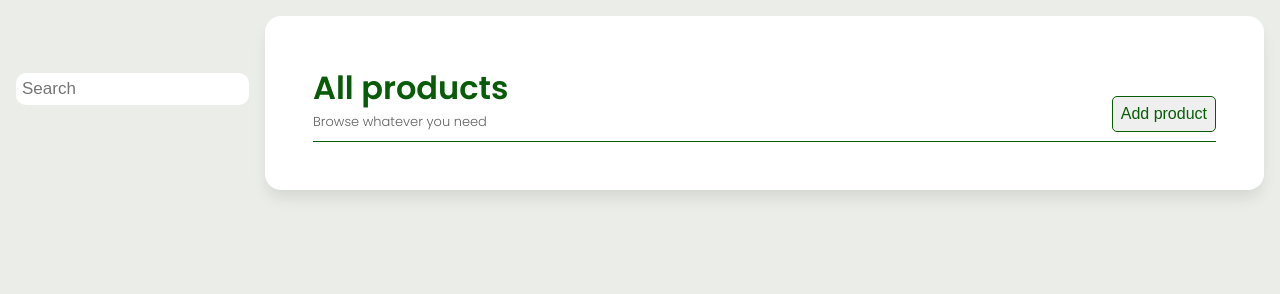
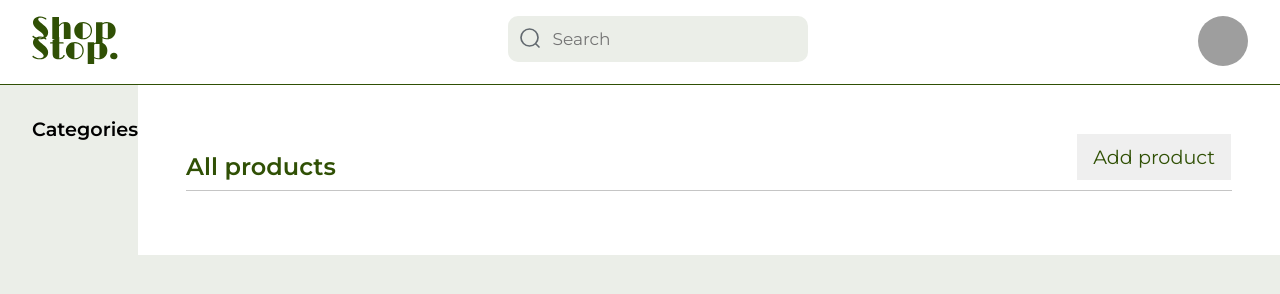
Before and after one commit to kannchann/restAPI, a website: page index.html in a window 1280 px wide. Drawn offline with Linux system fonts and the light colour scheme; no server answers; grey boxes are pictures that could not be loaded.

Commit message:
ui maintenance

```diff
--- a/index.html
+++ b/index.html
@@ -22,7 +22,7 @@
 
           <form class="add-product-form" id="form">
             <div class="form-control">
-              <label for="title">Product Name</label>
+              <label for="title">Product Title</label>
               <input type="text" name="" id="title" />
               <small></small>
             </div>
@@ -39,28 +39,37 @@
             <div class="form-control">
               <label for="thumbnail">Product thumbnail</label>
               <input type="file" name="" id="thumbnail" />
-              <small style="display: block;"></small>
+              <small style="display: block"></small>
             </div>
-
 
             <input class="button" id="submit" type="submit" value="Submit" />
           </form>
         </div>
       </section>
       <div class="overlay hidden"></div>
-      <nav class="sidebar">
-        <div class="profile"><img src="" alt="" /></div>
+
+      <nav>
+        <div>
+          <img src="src/assets/logo.svg" alt="">
+        </div>
         <div class="search-container">
+          <img src="src/assets/search-icon.svg">
           <input id="search" type="text" placeholder="Search" name="search" />
         </div>
+         <div class="profile"><img src="src/assets/profile-photo.jpg" alt=""></div>
+
+      </nav>
+      <section class="main-part">
+        <aside class="sidebar">
+          <h2>Categories</h2>
           <div class="category-buttons"></div>
-      </nav>
+        </aside>
+
 
         <div class="result-container">
           <div class="heading">
             <div>
               <h1>All products</h1>
-            <p>Browse whatever you need</p>
             </div>
             <div>
               <button class="button add-product-button">Add product</button>
@@ -69,6 +78,8 @@
 
           <div class="product-list"></div>
         </div>
+
+      </section>
     </main>
 
     <script src="index.js"></script>
--- a/index.js
+++ b/index.js
@@ -55,7 +55,7 @@ const productRender = (products) => {
     .map(
       (product) => `
         <div  class=product onclick= "handleProductClick(event)" data-id= ${product.id}>
-        <img loading="lazy" src=${product.thumbnail}>
+        <div class="image-container"> <img loading="lazy" src=${product.images[0]}></div>
         <div class=productDesc>
         <p>${product.title}</p>
         <p>Price: $${product.price}</p></div>
--- a/productDetails.js
+++ b/productDetails.js
@@ -98,3 +98,6 @@ backButton.addEventListener("click",()=> {
 
   window.location.href = `index.html`;
 });
+
+
+document.querySelector.getElementBy
--- a/src/stylesheets/abstracts/_variables.scss
+++ b/src/stylesheets/abstracts/_variables.scss
@@ -1,3 +1,6 @@
 $primary: rgb(235, 238, 232);
+$primary-dark: #305005;
+$underline: #C5C5C5;
+$white: #FFFFFF;
 $secondary:rgb(8, 92, 8);
 $grey : rgb(97, 97, 97);
--- a/src/stylesheets/base/_base.scss
+++ b/src/stylesheets/base/_base.scss
@@ -1,6 +1,6 @@
 @use 'abstracts' as *;
 body{
-    font-family: "Poppins", sans-serif;
+    font-family: "Montserrat", sans-serif;
     background-color: $primary;
     max-width: 1600px;
     margin: 0 auto;
--- a/src/stylesheets/base/_typography.scss
+++ b/src/stylesheets/base/_typography.scss
@@ -1,19 +1,20 @@
 @use 'abstracts' as *;
 
-@import url('https://fonts.googleapis.com/css2?family=Poppins:ital,wght@0,100;0,200;0,300;0,400;0,500;0,600;0,700;0,800;0,900;1,100;1,200;1,300;1,400;1,500;1,600;1,700;1,800;1,900&display=swap');
+@import url('https://fonts.googleapis.com/css2?family=Montserrat:ital,wght@0,100..900;1,100..900&display=swap');
 
 h1{
     font-weight: 600;
-    color: $secondary;
+    color: $primary-dark
 
 }
 h2{
-    font-weight: 400;
+    font-weight: 600;
+    font-size: 1.2rem;
 
 }
 
 p{
     color: $grey;
     font-weight: 300;
-    font-size: small;
+    font-size: 1rem;
 }
--- a/src/stylesheets/components/_button.scss
+++ b/src/stylesheets/components/_button.scss
@@ -1,14 +1,15 @@
 @use 'abstracts' as *;
 .button{
 
-    padding: 0.5rem;
-    color: $secondary;
+    font-family: "Montserrat", sans-serif;
+    padding: 0.7rem 1rem;
+    color: $primary-dark;
     border: 1px white solid;
-    border-radius: 5px;
+    // border-radius: 5px;
     cursor: pointer;
-    font-weight: 500;
-    font-size: 1rem;
-    border-color:  $secondary ;
+    font-weight: 400;
+    font-size: 1.2rem;
+    // border-color:  $primary-dark ;
 
 }
 
--- a/src/stylesheets/layout/_index.scss
+++ b/src/stylesheets/layout/_index.scss
@@ -1,3 +1,4 @@
 @forward 'sidebar';
 @forward 'main';
 @forward 'modal';
+@forward 'navbar';
--- a/src/stylesheets/layout/_main.scss
+++ b/src/stylesheets/layout/_main.scss
@@ -1,20 +1,17 @@
 @use 'abstracts' as *;
-#main{
+.main-part{
     display: flex;
 }
 
 .result-container{
     background-color: white;
-    margin: 1rem;
-    box-shadow: 0px 10px 15px -3px rgba(0,0,0,0.1);
-    border-radius: 1rem;
     padding: 3rem;
     flex: 1;
     .heading{
         @include flexbox($justifyContent:space-between);
         flex-wrap: wrap;
         padding-bottom: 0.5rem;
-        border-bottom: $secondary 1px solid;
+        border-bottom: $underline 1px solid;
         div{
             margin-top: auto;
         margin-bottom: 1px;
@@ -23,30 +20,42 @@
     }
 
     .product-list{
+        margin-top: 1rem;
         display: grid;
-        grid-template-columns: repeat(auto-fit, minmax(200px, 1fr));
+        grid-template-columns: repeat(auto-fit, minmax(290px, 1fr));
         grid-column-gap: 1rem;
-        grid-row-gap: 0.5rem;
+        grid-row-gap: 1rem;
 
     }
 
     .product{
-       margin-top: 1rem;
-        box-shadow:  0 4px 8px 0 rgba(0, 0, 0, 0.2), 0 6px 20px 0 rgba(0, 0, 0, 0.19);
-        border-radius: 10px;
+
         cursor: pointer;
-        img{
+       .image-container{
+            background-color: $primary;
+            img{
             width: 100%;
-            border-radius: 10px;
-            object-fit: cover;
+            height: 300px;
+            object-fit: contain;
+            transition: transform 0.3s ease-in-out;}
 
         }
-        .productDesc{
-            padding-left: 1rem;
+        .productDesc:hover{
+
+            p{
+                color: $primary-dark ;
+                font-weight: 500;
+            }
+        }
+
+    }
+    .product:hover{
+        img{
+            transform: scale(1.1);
 
         }
 
-
     }
 
+
 }
--- /dev/null
+++ b/src/stylesheets/layout/_navbar.scss
@@ -0,0 +1,41 @@
+@use 'abstracts' as *;
+nav{
+    @include flexbox($justifyContent:space-between);
+    background-color: white;
+    padding: 1rem 2rem ;
+    border-bottom: solid 1px $primary-dark;
+    width: 100%;
+
+
+    .profile{
+       width: 50px;
+       height: 50px;
+       border-radius: 50px;
+
+       img{
+        width: 100%;
+       height: 100%;
+        object-fit: cover;
+        border-radius: 50px;
+       }
+    }
+
+    .search-container{
+        img{
+            position: absolute;
+            padding: 10px;
+            min-width: 40px;
+        }
+    }
+
+    #search {
+        padding: 0.8rem 2.8rem;
+        font-size: 17px;
+        border: none;
+        border-radius: 10px;
+        background-color: $primary;
+        font-family: "Montserrat", sans-serif;
+
+      }
+
+}
--- a/src/stylesheets/layout/_sidebar.scss
+++ b/src/stylesheets/layout/_sidebar.scss
@@ -3,22 +3,25 @@
 
     background-color:$primary;
     width: fit-content;
-    padding: 2rem 0rem  2rem 1rem ;
+    padding: 2rem 0rem  0rem 2rem ;
     @include flexbox($direction:column, $placeItems: flex-start);
     gap: 0.5rem;
 
-    .profile{
-        font-weight: bold;
-        padding:  0.5 0rem;
+    .category-button{
+      width: 100%;
+      padding:0.5rem  0rem 0.5rem 0.5rem ;
+      text-align: start;
+      font-family: "Montserrat", sans-serif;
+      border: none;
+      background-color: $primary;
+      cursor: pointer;
+      border-bottom: 1px solid $primary-dark;
+    }
+    .category-button:hover{
+      background-color: $primary-dark;
+      color: $white;
     }
 
-    #search {
-        padding: 6px;
-        margin-top: 8px;
-        font-size: 17px;
-        border: none;
-        border-radius: 10px;
-      }
 
       .category-buttons{
         max-width: 200px;
```
Also changed, not shown: css/index.css, src/assets/logo.svg (added), src/assets/search-icon.svg (added), 1 other file. Lines whose indentation alone changed are shown as unchanged.
